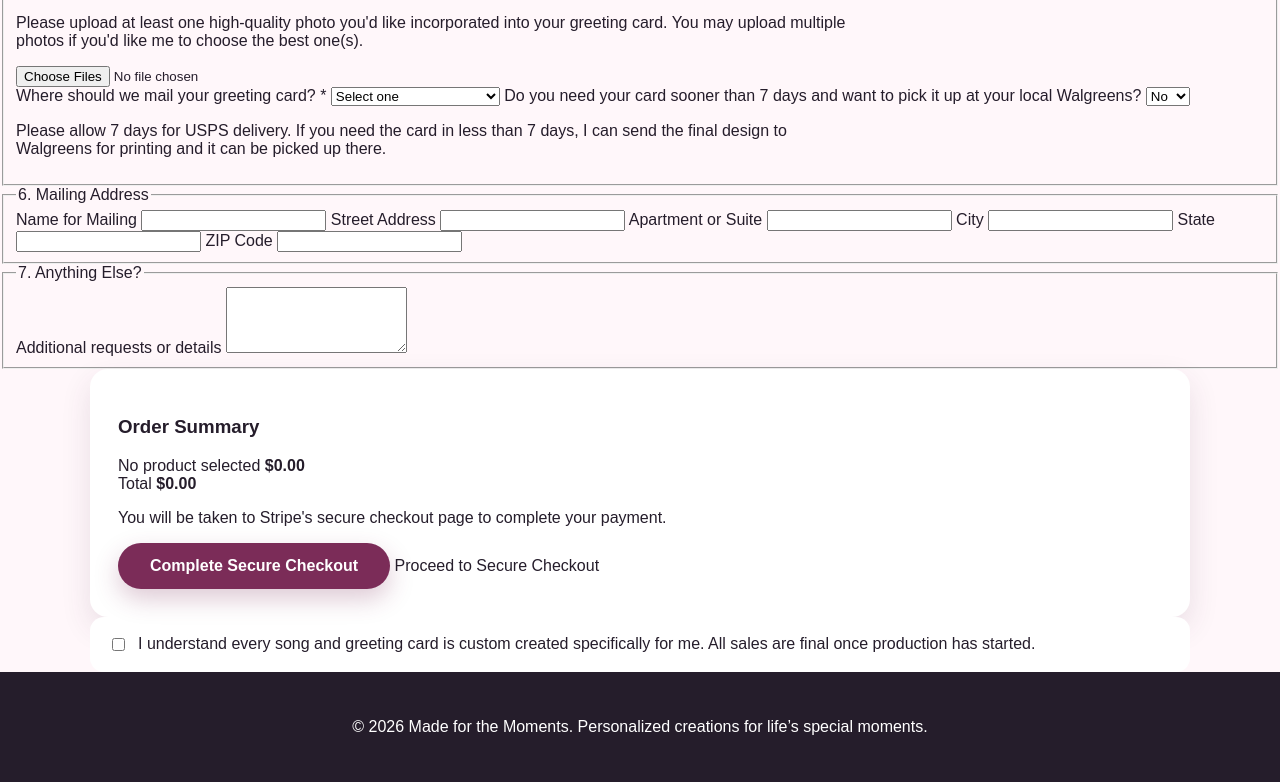
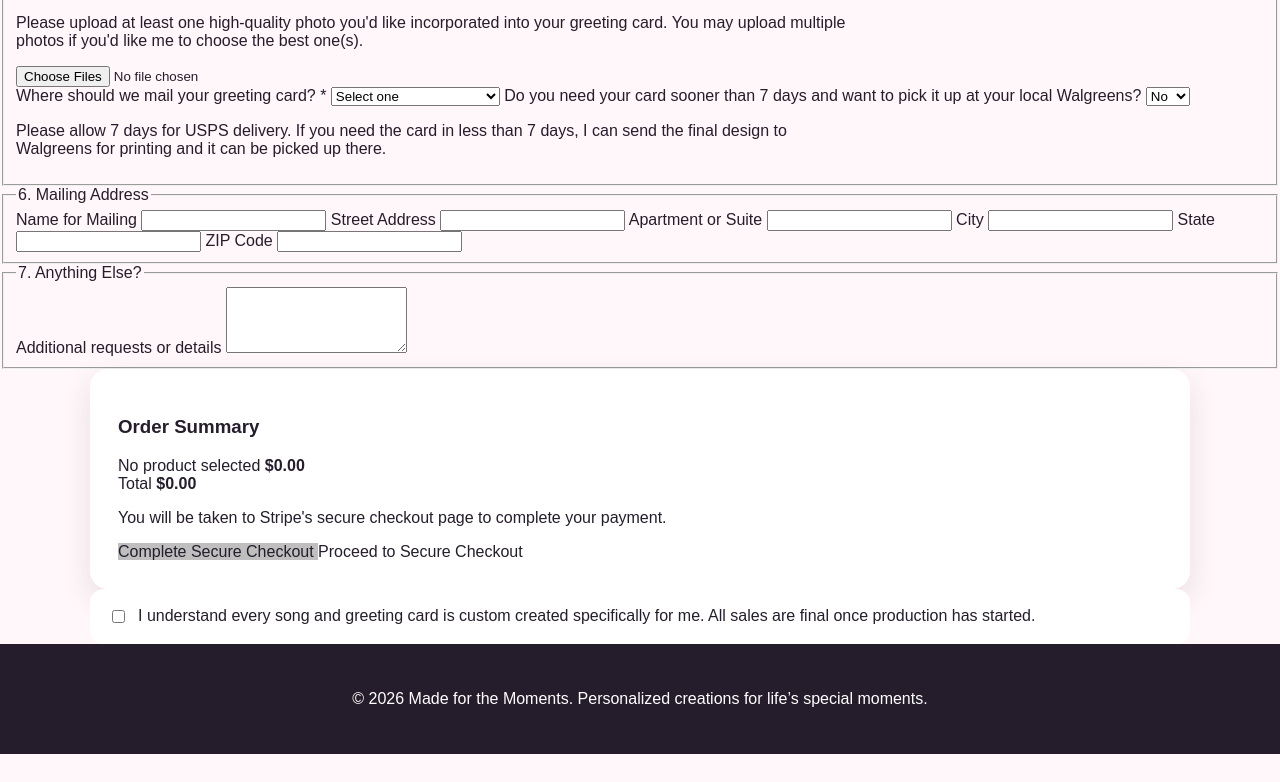
Before and after one commit to cheripontheroad-creator/made-for-the-moments, a website: page index.html in a window 1280 px wide. Shown: the part 6459-7241 px from the top of the page. After the commit the page ends 7213 px from the top, so only its background shows below. Drawn offline with Linux system fonts and the light colour scheme.

Commit message:
Update order-section.css

```diff
--- a/order-section.css
+++ b/order-section.css
@@ -202,19 +202,12 @@
   margin-top: 22px;
 }
 
-.pay-button {
-  display: inline-block;
-  background: #7b2c58;
-  color: #ffffff !important;
-  text-align: center;
-  text-decoration: none;
-  border: none;
-  border-radius: 999px;
-  padding: 14px 32px;
-  font-weight: 800;
-  font-size: 1rem;
-  cursor: pointer;
-  box-shadow: 0 10px 24px rgba(123, 44, 88, 0.25);
+.pay-button.disabled {
+    background: #bfbfbf;
+    box-shadow: none;
+    cursor: not-allowed;
+    pointer-events: none;
+    opacity: 1;
 }
 
 .pay-button:hover {
```
